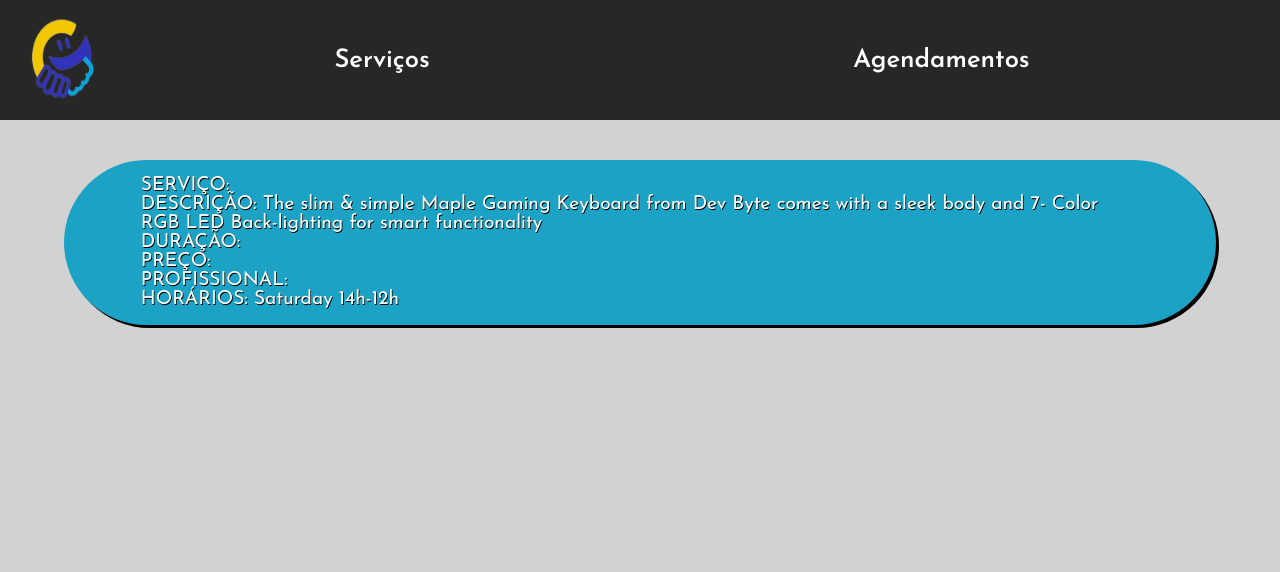
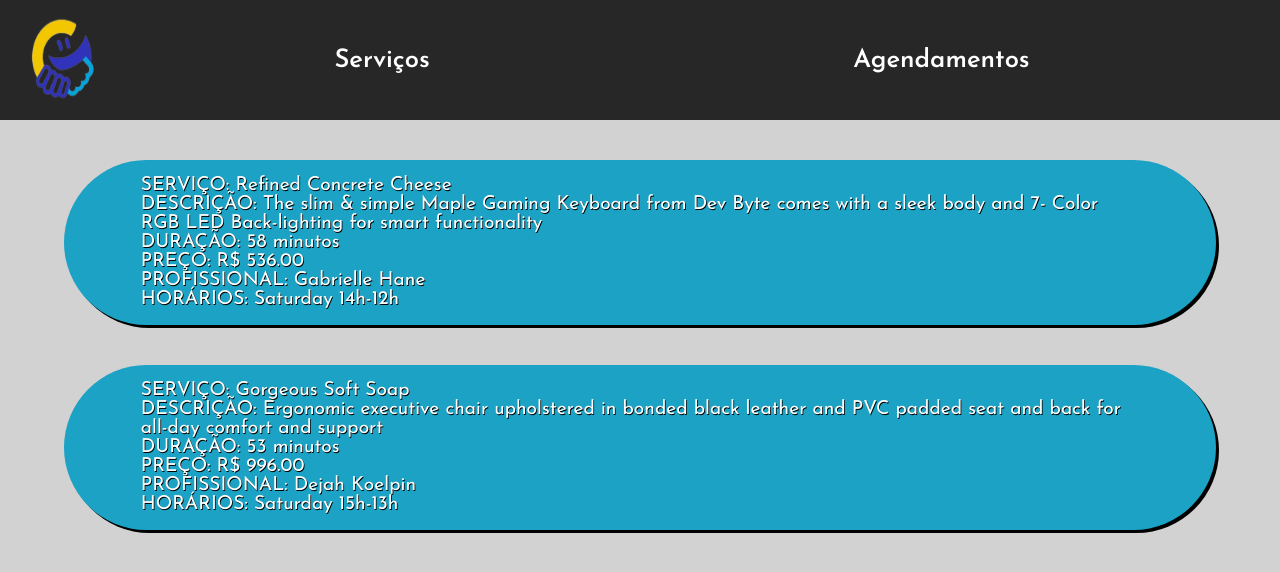
Before and after one commit to NetoJL/GoodJob-Application, a React (Create React App) app: page /services in a window 1280 px wide. Shown: the top 572 px of the page. Built offline with nearby package versions, Linux system fonts and the light colour scheme.

Commit message:
Services.tsx updated

```diff
--- a/src/pages/Services.tsx
+++ b/src/pages/Services.tsx
@@ -1,4 +1,4 @@
-import React from "react";
+import React, { useState } from "react";
 
 import Header from "../components/Header";
 import ServiceList from "../components/ServiceList";
@@ -6,25 +6,44 @@ import { useNavigate } from "react-router-dom";
 
 import '../styles/pages/services.css'
 
+import { ServiceProps } from '../types/services'
+
 function Services() {
+
+    const [services, setServices] = useState<ServiceProps[]>([] as ServiceProps[])
 
     const navigate = useNavigate()
 
     const goToScheduling = () => {
-        navigate('./scheduling')
+        navigate('/scheduling')
     }
 
     return (
         <div id='services-container'>
             <Header />
             <div id="services-list-container">
-                <ServiceList
-                    service='Refined Concrete Cheese'
-                    description='The slim & simple Maple Gaming Keyboard from Dev Byte
-                    comes with a sleek body and 7- Color RGB LED Back-lighting for smart
-                    functionality'
-                    availability='Saturday 14h-12h'
-                    goTo={goToScheduling} />
+                    <ServiceList
+                    goTo={goToScheduling}
+                    name="Refined Concrete Cheese"
+                    description="The slim & simple Maple Gaming Keyboard
+                    from Dev Byte comes with a sleek body and 7- Color RGB LED
+                    Back-lighting for smart functionality"
+                    length="58 minutos"
+                    price="R$ 536.00"
+                    professional="Gabrielle Hane"
+                    availability="Saturday 14h-12h"
+                    />
+                    <ServiceList
+                    goTo={goToScheduling}
+                    name="Gorgeous Soft Soap"
+                    description="Ergonomic executive chair upholstered in bonded
+                    black leather and PVC padded seat and back for all-day
+                    comfort and support"
+                    length="53 minutos"
+                    price="R$ 996.00"
+                    professional="Dejah Koelpin"
+                    availability="Saturday 15h-13h"
+                    />
             </div>
         </div>
     )
```
